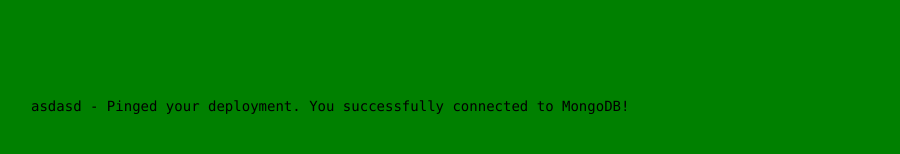
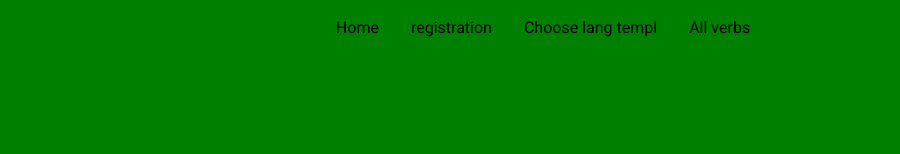
Before and after one commit to randomhero177/conjugate-me, a Next.js app: page /choose-lang in a window 1280 px wide. Shown: the top 154 px of the page, without its empty margins (97-997 px from the left). Built offline with nearby package versions, Linux system fonts and the light colour scheme; no server answers; the database is empty.

Commit message:
CME-2: update navigation for layout

```diff
--- a/src/app/layout.tsx
+++ b/src/app/layout.tsx
@@ -6,7 +6,7 @@
 import "@fontsource/roboto/700.css";
 import "./globals.css";
 import "../styles/main.scss";
-
+import Link from "next/link";
 const inter = Inter({ subsets: ["latin"] });
 
 export const metadata: Metadata = {
@@ -21,7 +21,28 @@
 }>) {
   return (
     <html lang="en">
-      <body className={inter.className}>{children}</body>
+      <body className={inter.className}>
+        <div className="flex justify-center">
+          <div className="container">
+            <div className="flex justify-center">
+              <Link href="/" className="p-4">
+                Home
+              </Link>
+              <Link href="/auth/register" className="p-4">
+                registration
+              </Link>
+              <Link href="/choose-lang" className="p-4">
+                Choose lang templ
+              </Link>
+              <Link href="/all-verbs" className="p-4">
+                All verbs
+              </Link>
+            </div>
+          </div>
+        </div>
+
+        {children}
+      </body>
     </html>
   );
 }
```
